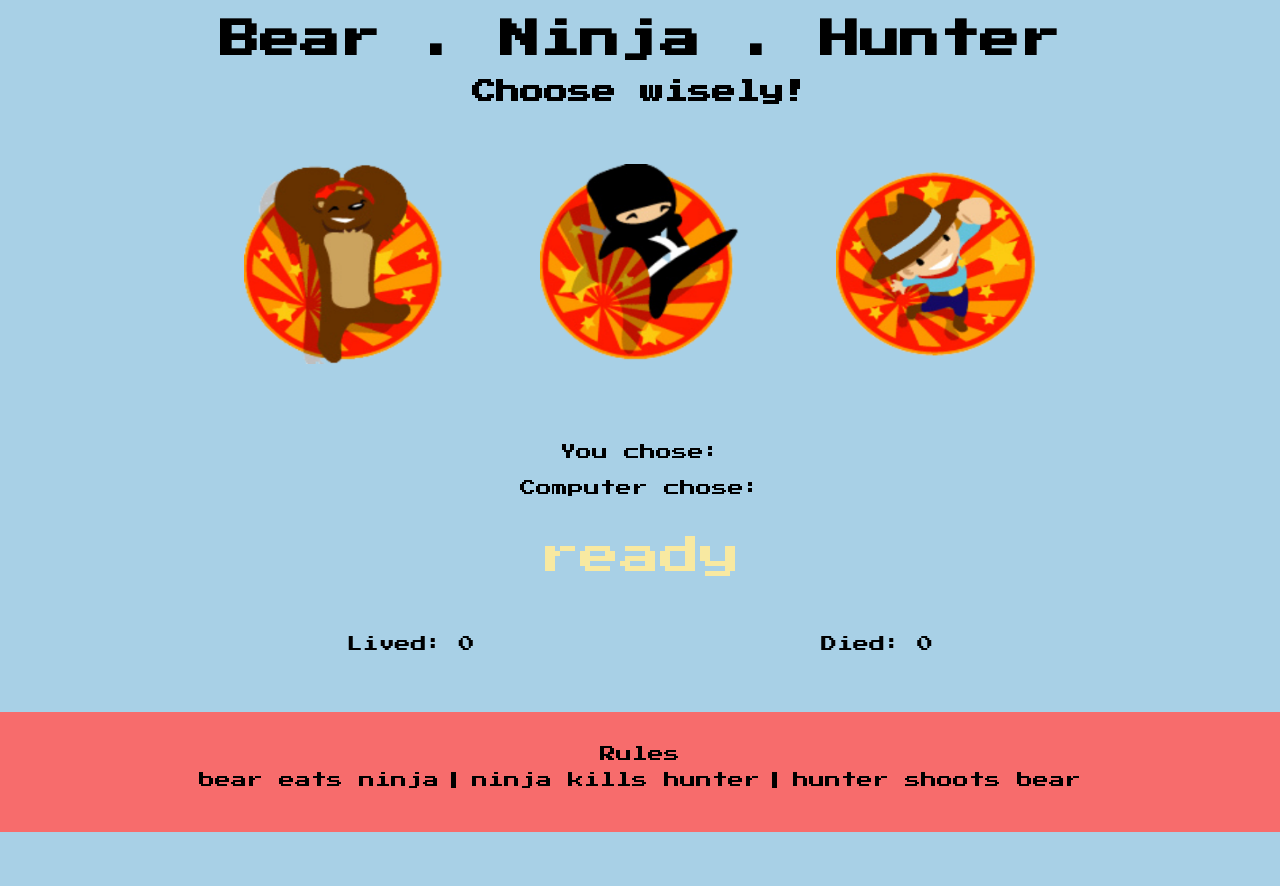
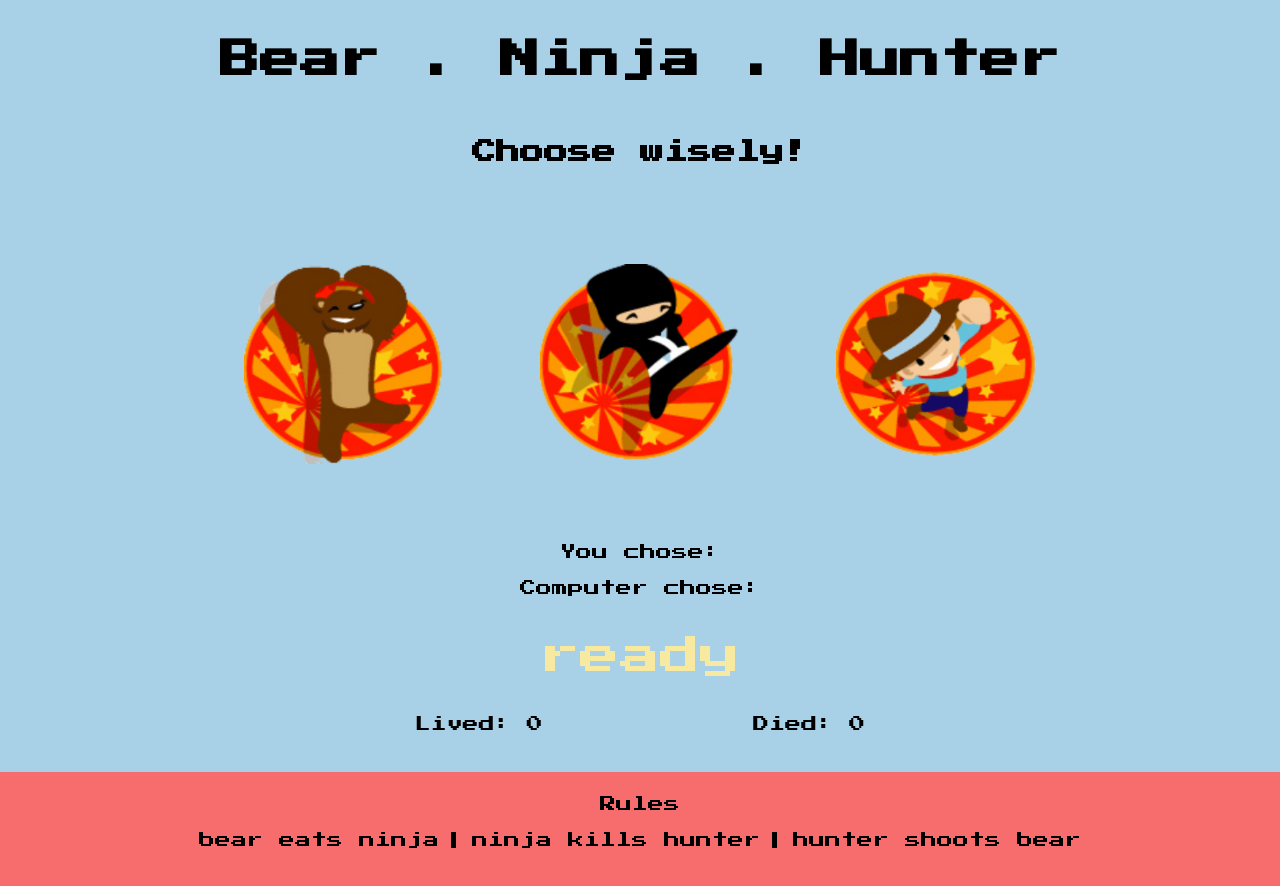
Before and after one commit to axelzwaans/Bear-Ninja-Hunter, a plain HTML site: page index.html in a window 1280 px wide. Before the commit the page ends 832 px from the top, so only its background shows below. Drawn offline with Linux system fonts and the light colour scheme.

Commit message:
Complete first draft of readme file

```diff
--- a/assets/css/style.css
+++ b/assets/css/style.css
@@ -2,26 +2,29 @@
 
 * {
     margin: 0;
-    padding: 0;
-    box-sizing: border-box;
+}
+
+html, body {
+    height: 100%;
 }
 
 body {
     background-color: #A8D0E6;
     font-family: "Press Start 2P", sans-serif;
     text-align: center;
-    min-height: 100vh;
+    display: flex;
+    flex-direction: column;
 }
 
 /* Heading */
 
 .heading {
-    margin: 20px auto;
+    margin-top: 40px;
     font-size: 40px;
 }
 
 .subheading {
-    margin: 20px auto;
+    margin: 60px auto;
 }
 
 /* Game area */
@@ -76,12 +79,13 @@ button {
 .score-area {
     display: flex;
     justify-content: space-evenly;
-    margin: 60px auto;
+    margin: 40px auto;
 }
 
 /* footer */
 
 footer {
+    flex-shrink: 0;
     height: 120px;
     background-color: #F76C6C;
     display: flex;
@@ -91,7 +95,7 @@ footer {
 
 footer div {
     flex-shrink: 0;
-    margin: 10px auto;
+    margin: 20px auto;
 }
 
 #rules > p {
--- a/assets/js/script.js
+++ b/assets/js/script.js
@@ -4,7 +4,6 @@
 
 const computerChoiceDisplay = document.getElementById('computer-choice');
 const playerChoiceDisplay = document.getElementById('player-choice');
-const resultDisplay = document.getElementById('result');
 const possibleChoices = document.querySelectorAll('button');
 let bear = new Audio("assets/audio/bear.mp3");
 let ninja = new Audio("assets/audio/ninja.mp3");
@@ -138,7 +137,7 @@ function incrementScore() {
  */
 
 function incrementLose() {
-    var oldScore = parseInt(document.getElementById('computerScore').innerText);
+    let oldScore = parseInt(document.getElementById('computerScore').innerText);
     document.getElementById('computerScore').innerText = ++oldScore;
     computerScore++;
     finishRound();
@@ -150,7 +149,7 @@ function incrementLose() {
 
 function finishRound() {
     if(yourScore == 5) {
-        result = "You win this round!!!"
+        result = "You win this round!!!";
         oldScore = parseInt(document.getElementById('playerScore').innerText);
         document.getElementById('playerScore').innerText = 0;
         oldScore = parseInt(document.getElementById('computerScore').innerText);
@@ -159,7 +158,7 @@ function finishRound() {
         computerScore = 0;
     }
     if(computerScore == 5) {
-        result = "You lose this round!!!"
+        result = "You lose this round!!!";
         oldScore = parseInt(document.getElementById('playerScore').innerText);
         document.getElementById('playerScore').innerText = 0;
         oldScore = parseInt(document.getElementById('computerScore').innerText);
```
Also changed, not shown: assets/images-readme/footer.png (added), assets/images-readme/game-area.png (added), assets/images-readme/header.png (added), 1 other file.
